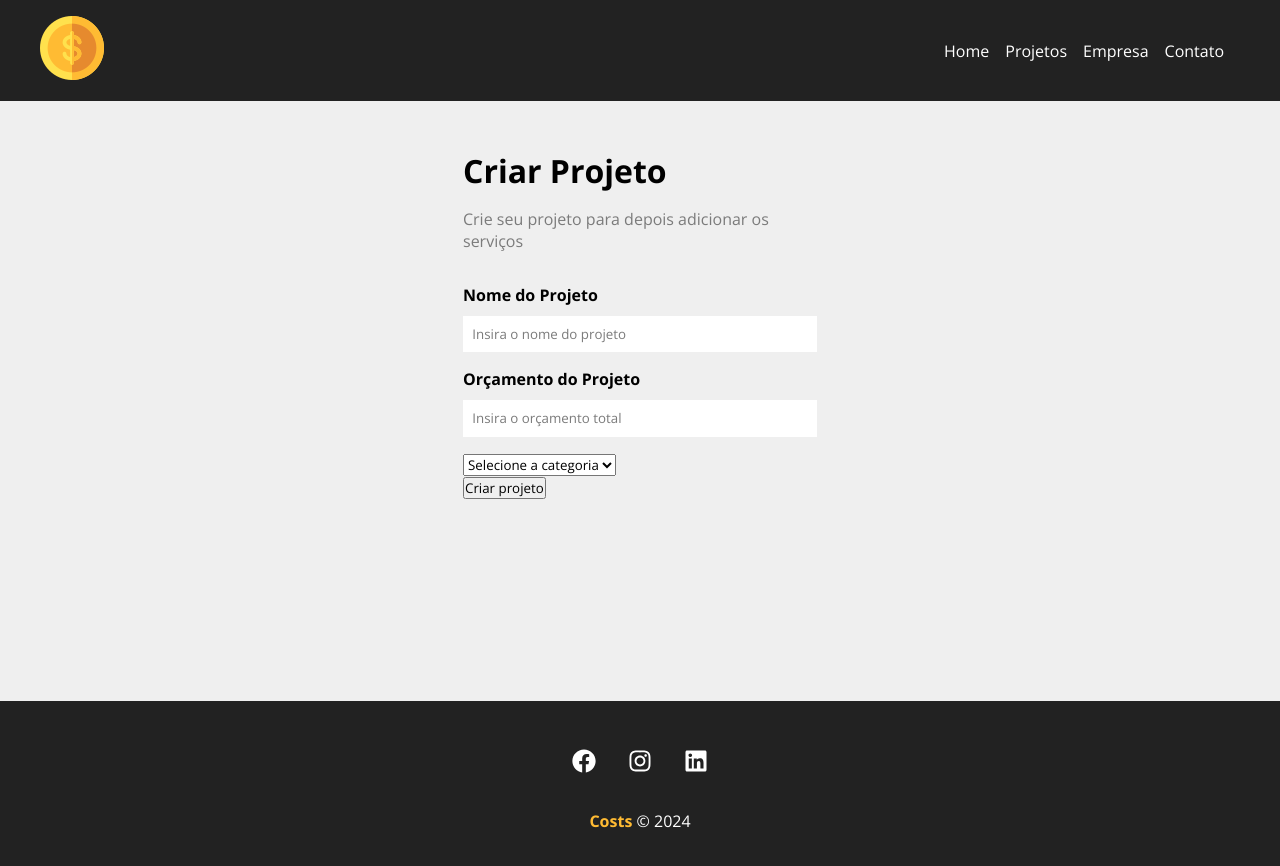
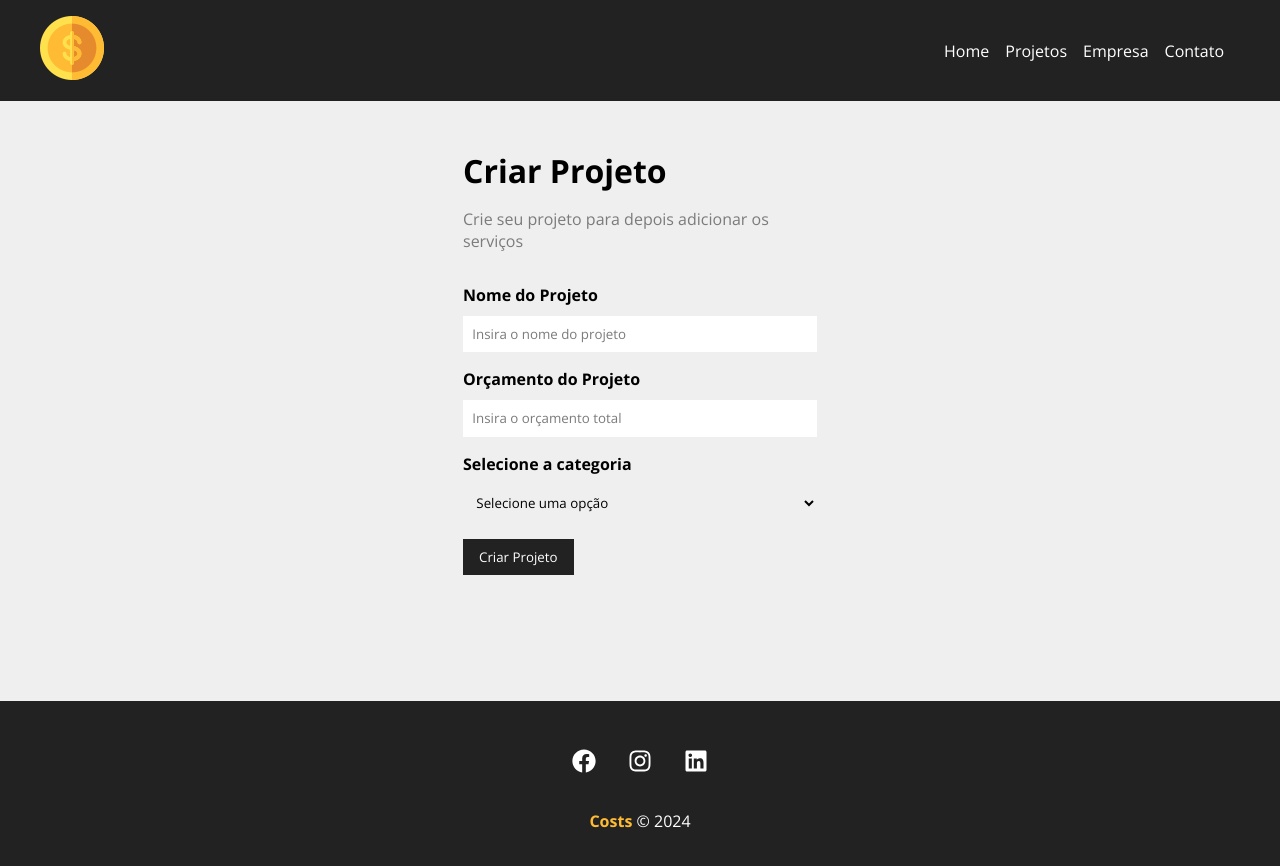
Before and after one commit to nayarakarinearaujo/costs, a React (Create React App) app: page /newproject in a window 1280 px wide. Shown: the top 866 px of the page. Built offline with nearby package versions, Linux system fonts and the light colour scheme.

Commit message:
Feito button

```diff
--- a/src/components/form/Select.js
+++ b/src/components/form/Select.js
@@ -1,9 +1,16 @@
 import React from 'react'
 
-function Select() {
-  return (
-    <div>Select</div>
-  )
+import styles from './Select.module.css'
+
+function Select({ text, name, options, handleOnChange, value }) {
+    return (
+        <div className={styles.form_control}>
+            <label htmlFor={name}>{text}</label>
+           <select name="name" id="name">
+            <option>Selecione uma opção</option>
+           </select>
+        </div>
+    )
 }
 
 export default Select
--- a/src/components/form/Select.module.css
+++ b/src/components/form/Select.module.css
@@ -0,0 +1,20 @@
+.form_control {
+    display: flex;
+    flex-direction: column;
+    margin-bottom: 1em;
+}
+
+.form_control label {
+    margin-bottom: .6em;
+    font-weight: bold;
+}
+
+.form_control select {
+    padding: .7em;
+    border-radius: 0;
+    border: none;
+}
+
+.form_control select::placeholder {
+    color: #7b7b7b;
+}
--- /dev/null
+++ b/src/components/form/SubmitButton.js
@@ -0,0 +1,13 @@
+import React from 'react'
+
+import styles from './SubmitButton.module.css'
+
+function SubmitButton({ text }) {
+    return (
+        <div>
+         <button className={styles.btn}>{text}</button>
+        </div>
+    )
+}
+
+export default SubmitButton
--- /dev/null
+++ b/src/components/form/SubmitButton.module.css
@@ -0,0 +1,13 @@
+.btn {
+    background-color: #222;
+    color: #fff;
+    padding: 0.7em 1.2em;
+    text-decoration: none;
+    transition: .5s;
+    cursor: pointer;
+    border: none;
+}
+
+.btn:hover {
+    color: #ffbb33;
+}
--- a/src/components/pages/NewProject.js
+++ b/src/components/pages/NewProject.js
@@ -7,7 +7,7 @@
         <div className={styles.newproject_container}>
             <h1>Criar Projeto</h1>
             <p>Crie seu projeto para depois adicionar os serviços</p>
-            <ProjectForm />
+            <ProjectForm btnText="Criar Projeto" />
         </div>
     )
 }
--- a/src/components/projects/ProjectForm.js
+++ b/src/components/projects/ProjectForm.js
@@ -1,8 +1,11 @@
 import Input from '../form/Input';
+import Select from '../form/Select';
+import SubmitButton from '../form/SubmitButton';
 
 import styles from './ProjectForm.module.css';
 
-function ProjectForm() {
+
+function ProjectForm({btnText}) {
     return (
         <form className={styles.form}>
             <div>
@@ -22,12 +25,13 @@
                 />
             </div>
             <div>
-                <select name='category_id'>
-                    <option disabled selected>Selecione a categoria</option>
-                </select>
+                <Select
+                    name="category_id"
+                    text="Selecione a categoria"
+                />
             </div>
             <div>
-                <input type='submit' value='Criar projeto' />
+                <SubmitButton text={btnText}/>
             </div>
         </form>
     );
```
